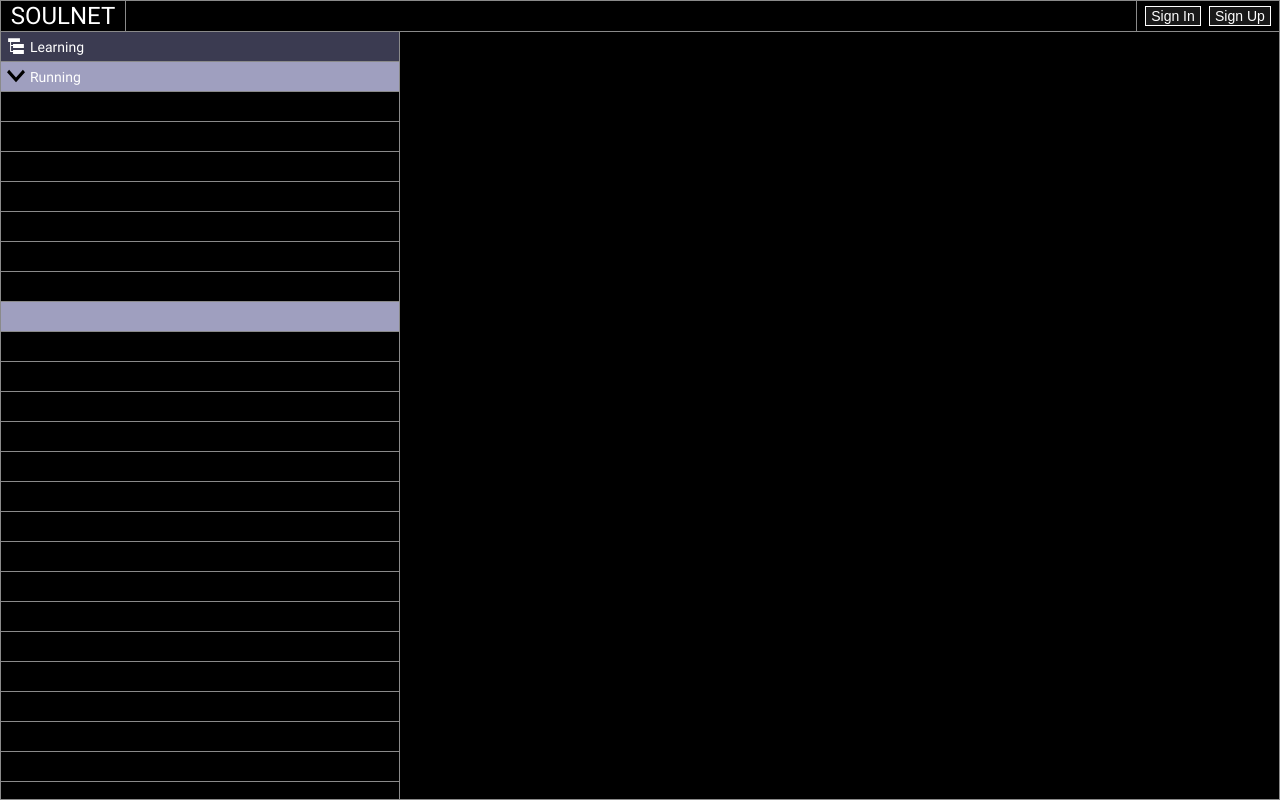
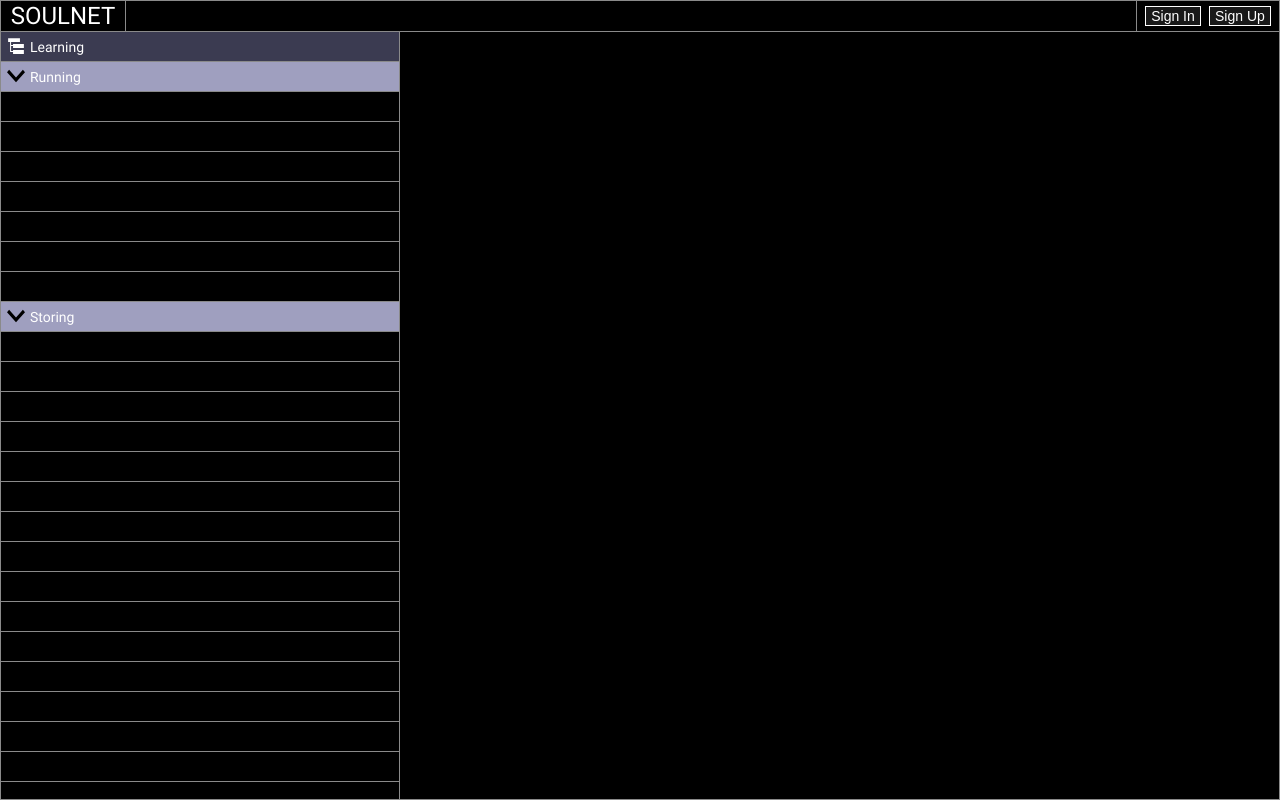
Before and after one commit to bigsoul/soulnet, a React (Create React App) app in the folder frontend/: page /learning in a window 1280 px wide. Built offline with nearby package versions, Linux system fonts and the light colour scheme; no server answers.

Commit message:
Small refactor

```diff
--- a/frontend/src/components/Content/ContentLearning.tsx
+++ b/frontend/src/components/Content/ContentLearning.tsx
@@ -33,7 +33,10 @@ const ContentLearning = () => (
 			<TreeItem />
 			<TreeItem />
 			<TreeBranch>
-				<TreeColumn />
+				<TreeColumn>
+					<ButtonTreeStyled svgPath={treeExpand} />
+					Storing
+				</TreeColumn>
 				<TreeColumn />
 			</TreeBranch>
 			<TreeItem />
```
